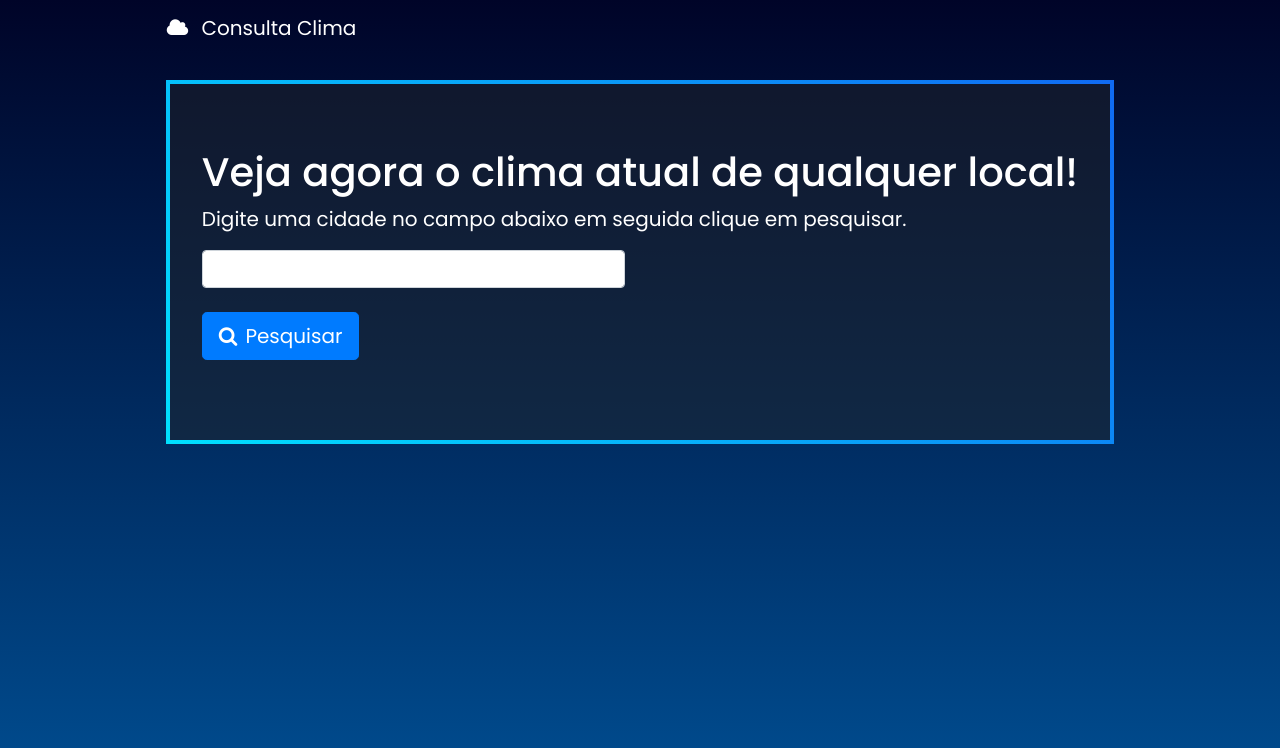
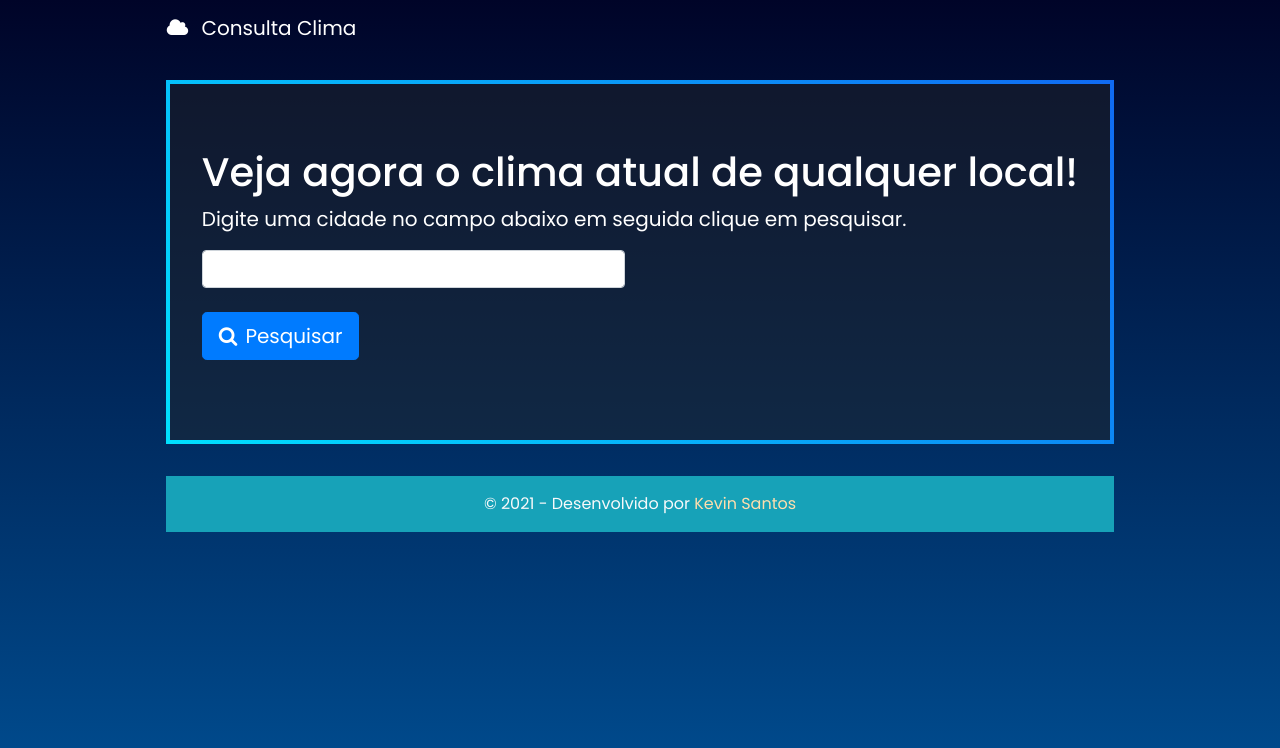
Before and after one commit to devnivek/Weather-React-EBAC, a React (Create React App) app: page / in a window 1280 px wide. Shown: the top 748 px of the page. Built offline with nearby package versions, Linux system fonts and the light colour scheme.

Commit message:
atualizando rodapé

```diff
--- a/public/index.html
+++ b/public/index.html
@@ -19,6 +19,10 @@
         box-sizing: border-box;
         font-family: 'Poppins', sans-serif;
       }
+      .link {
+        text-decoration: none;
+        color: navajowhite;
+      }
       .jumbotron{
         border: 4px solid;
         border-image: linear-gradient(227.91deg,#106AF2 0%, #00E0FF 100%) 1 !important;
@@ -37,6 +41,7 @@
     </style>
   </head>
   <body>
+
     <script src="https://code.jquery.com/jquery-3.3.1.slim.min.js" integrity="sha384-q8i/X+965DzO0rT7abK41JStQIAqVgRVzpbzo5smXKp4YfRvH+8abtTE1Pi6jizo" crossorigin="anonymous"></script>
     <script src="https://cdnjs.cloudflare.com/ajax/libs/popper.js/1.14.7/umd/popper.min.js" integrity="sha384-UO2eT0CpHqdSJQ6hJty5KVphtPhzWj9WO1clHTMGa3JDZwrnQq4sF86dIHNDz0W1" crossorigin="anonymous"></script>
     <script src="https://stackpath.bootstrapcdn.com/bootstrap/4.3.1/js/bootstrap.min.js" integrity="sha384-JjSmVgyd0p3pXB1rRibZUAYoIIy6OrQ6VrjIEaFf/nJGzIxFDsf4x0xIM+B07jRM" crossorigin="anonymous"></script>
--- a/src/App.js
+++ b/src/App.js
@@ -120,6 +120,9 @@ Temperatura atual: {weatherForecast.current.temp_c}ºC <br></br><h6>Humidade do
             </>
           ) : null}
         </div>
+        <div class="footer-copyright bg-info text-center py-3">
+      <span class="text-light"> © 2021 - Desenvolvido por <a href="https://github.com/devnivek" title="Visite meu gitHub" class="link">Kevin Santos </a></span>
+    </div>
       </main>
     </>
   );
```
